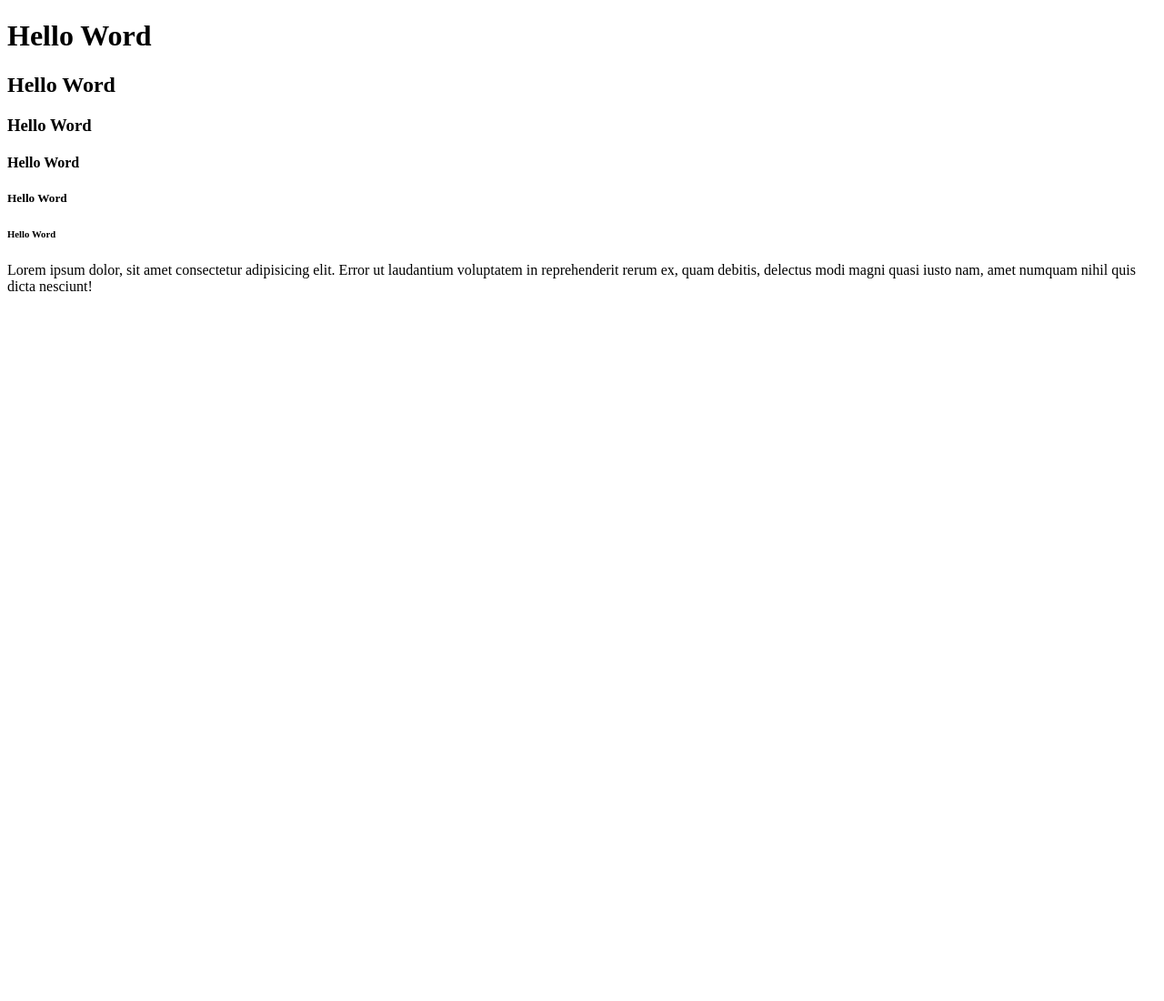
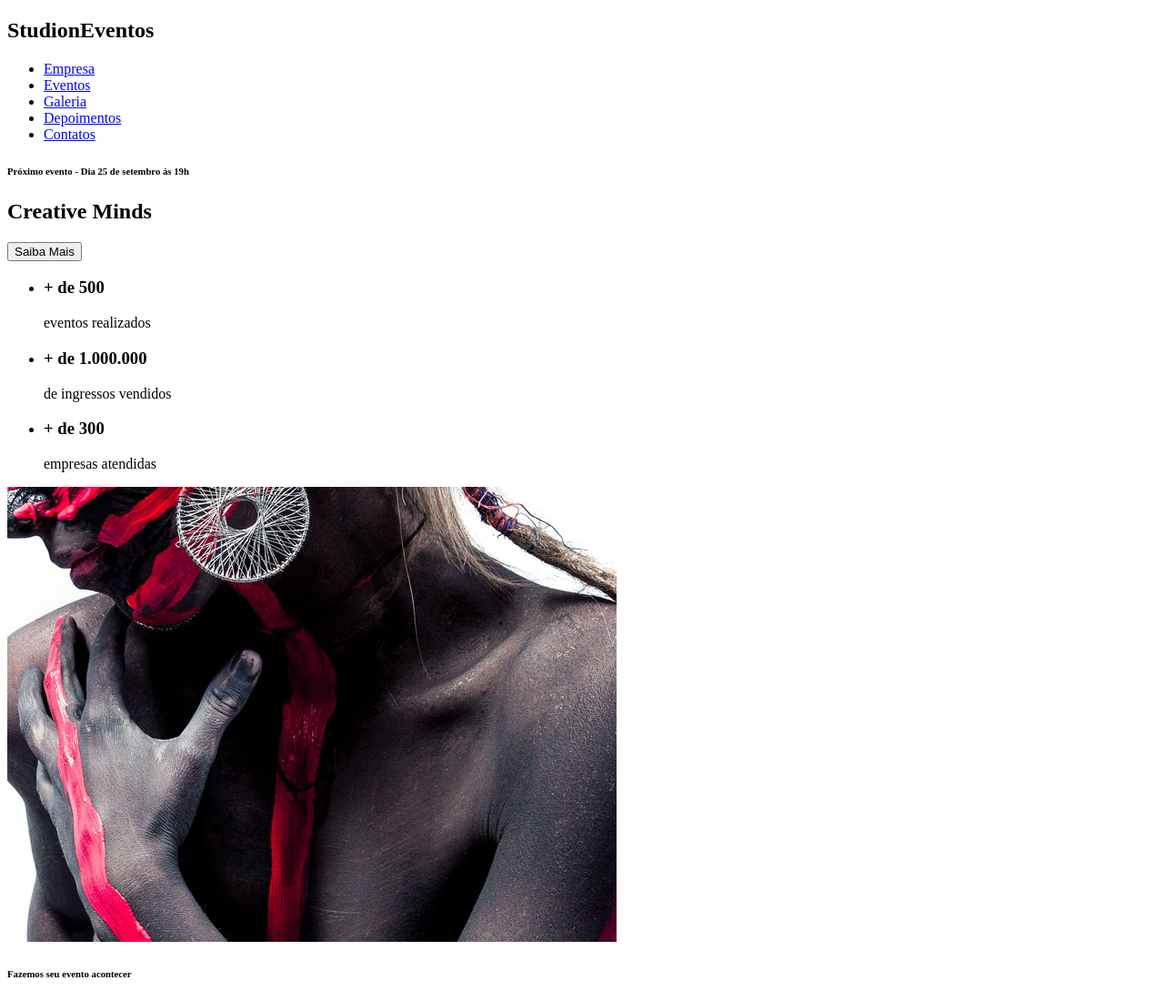
Before and after one commit to LaryssaRib/studion, a website: page src/index.html in a window 1280 px wide. Shown: the top 1100 px of the page at 91% size. Before the commit the page ends 800 px from the top, so only its background shows below. Drawn offline with Linux system fonts and the light colour scheme.

Commit message:
feat(html): constructed html structure for the main page

```diff
--- a/src/index.html
+++ b/src/index.html
@@ -1,17 +1,108 @@
 <!DOCTYPE html>
 <html lang="pt-BR">
-    <head>
-<title>Studion</title>
-    </head>
 
-    <body>
-<h1>Hello Word</h1>
-<h2>Hello Word</h2>
-<h3>Hello Word</h3>
-<h4>Hello Word</h4>
-<h5>Hello Word</h5>
-<h6>Hello Word</h6>
+<head>
+    <meta charset="UTF-8">
+    <meta name="viewport" content="width=device-width, initial-scale=1.0">
+    <title>Studion</title>
+</head>
 
-<p>Lorem ipsum dolor, sit amet consectetur adipisicing elit. Error ut laudantium voluptatem in reprehenderit rerum ex, quam debitis, delectus modi magni quasi iusto nam, amet numquam nihil quis dicta nesciunt!</p>
-    </body>
+<body>
+    <nav>
+        <h1>Studi<span>on</span><span>Eventos</span></h1>
+        <ul>
+            <li>
+                <a href="#empresa">
+                    Empresa
+                </a>
+            </li>
+            <li>
+                <a href="#eventos">
+                    Eventos
+                </a>
+            </li>
+            <li>
+                <a href="#galeria">
+                    Galeria
+                </a>
+            </li>
+            <li>
+                <a href="#depoimentos">
+                    Depoimentos
+                </a>
+            </li>
+            <li>
+                <a href="#contatos">
+                    Contatos
+                </a>
+            </li>
+        </ul>
+    </nav>
+
+    <header>
+        <div id="slider">
+            <div class="slide">
+                <h6><span>Próximo evento</span> - Dia 25 de setembro ás 19h</h6>
+                <h2><span>Creative</span> Minds</h2>
+                <button>Saiba Mais</button>
+            </div>
+        </div>
+
+    </header>
+
+    <main>
+        <section>
+            <ul>
+                <li>
+                    <h3>+ de 500 </h3>eventos realizados
+                </li>
+                <li>
+                    <h3>+ de 1.000.000 </h3>de ingressos vendidos
+                </li>
+                <li>
+                    <h3>+ de 300 </h3>empresas atendidas
+                </li>
+            </ul>
+        </section>
+
+        <section>
+            <div>
+                <img src="./images/institutional.jpg" />
+                <h6>Fazemos seu evento acontecer</h6>
+                <h4>Lorem ipsum dolor sit amet, consectetur adipisicing elit.</h4>
+                <p>Lorem ipsum dolor sit amet consectetur adipisicing elit. Distinctio deserunt culpa eum laudantium
+                    quae exercitationem vitae consectetur aliquam non aliquid minus, quos provident aperiam quam debitis
+                    nesciunt explicabo illo similique.</p>
+                <button>Saiba Mais</button>
+            </div>
+        </section>
+
+        <section>
+            <div>
+                <h6>Você informa a temática e nós planejamos um evento com tecnologia e</h6>
+                <h2><span>Muito+ </span>Diversão</h2>
+                <button>Fazer Cotação</button>
+            </div>
+        </section>
+    </main>
+
+    <footer>
+        <h2>Studi<span>on</span><span>Eventos</span></h2>
+        <form>
+            <label>receba news e promoções</label>
+            <input type="email" placeholder="email" />
+            <button type="submit">Enviar</button>
+        </form>
+        <ul>
+            <li><a href="http: //facebook.com/" target="_blank">Facebook</a></li>
+            <li><a href="http: //twitter.com/" target="_blank">Twitter</a></li>
+            <li><a href="http: //youtube.com/" target="_blank">Youtube</a></li>
+        </ul>
+        <hr />
+        <p>
+            <small>Studi<span>ON</span> - Todos os direitos reservados. </small>
+        </p>
+    </footer>
+</body>
+
 </html>
```
